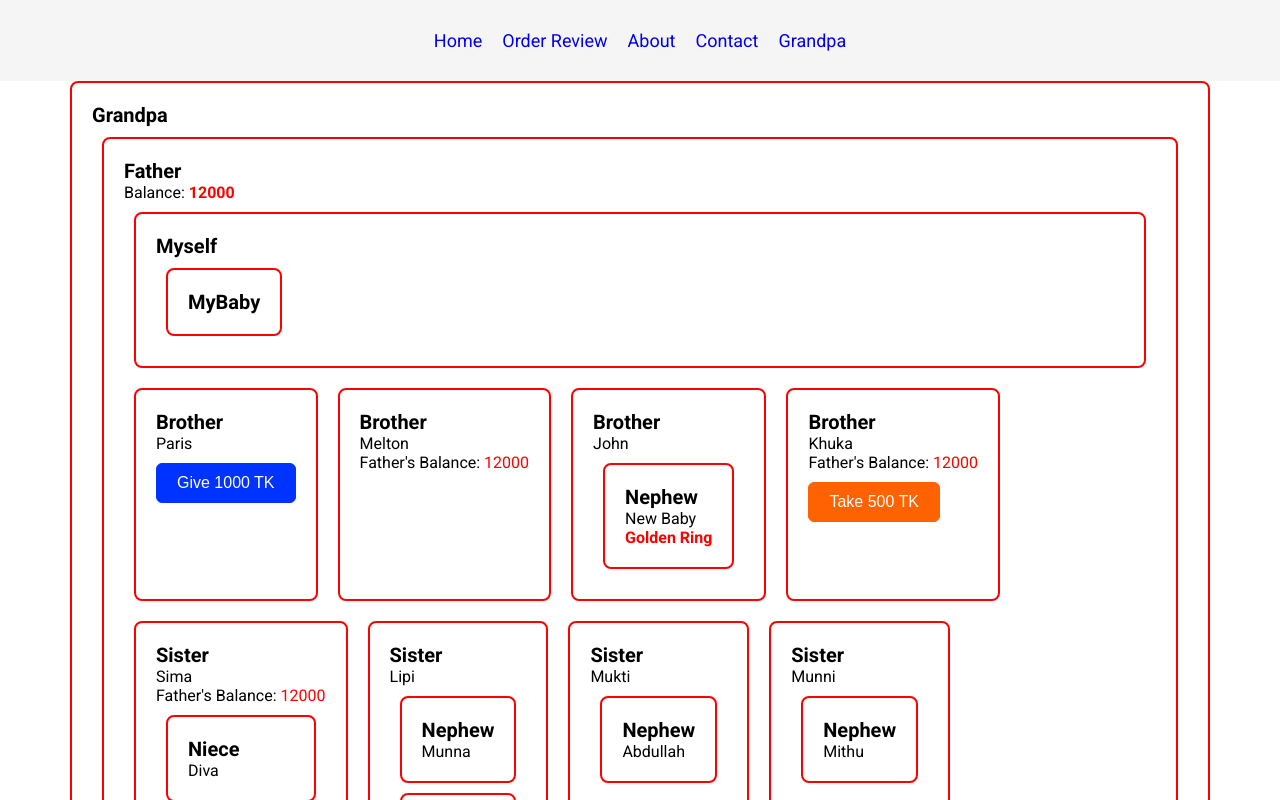
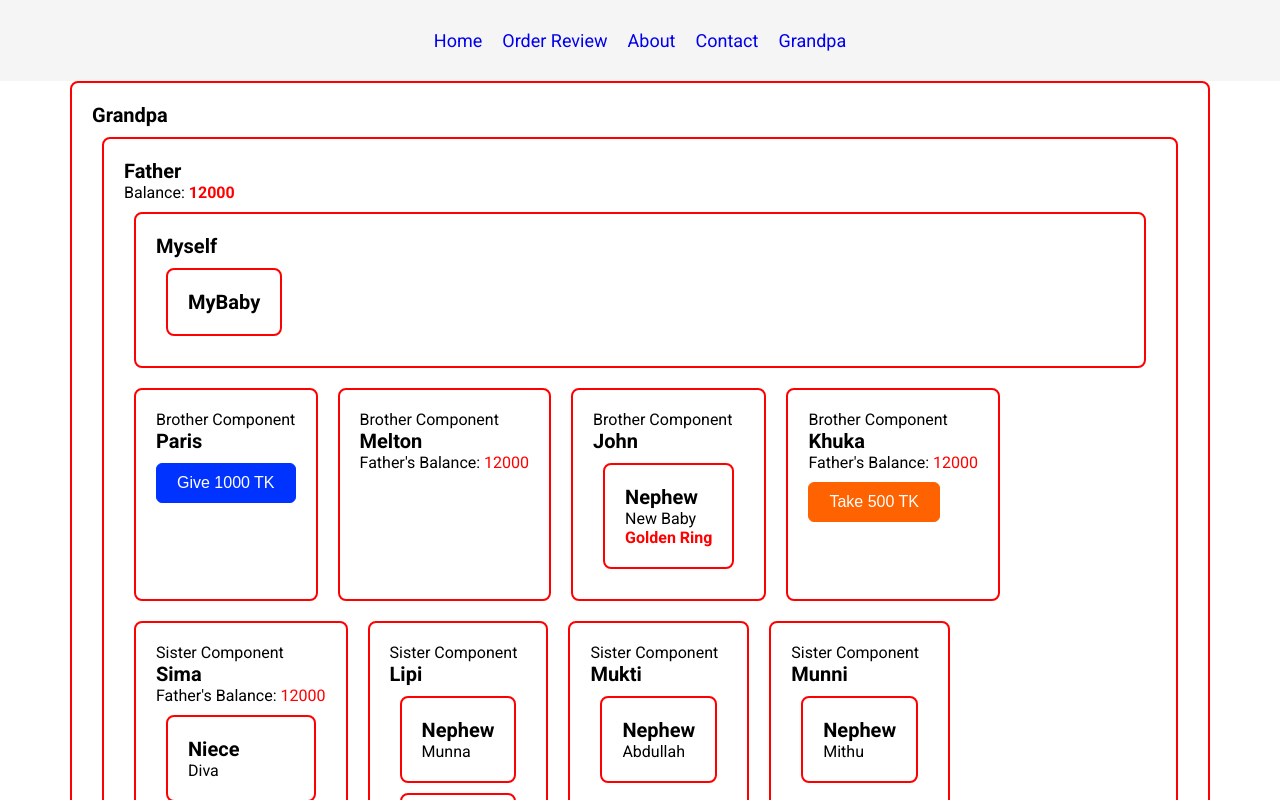
Before and after one commit to naimurcse/react-tshirt-shop, a React (Vite) app: page /grandpa in a window 1280 px wide. Shown: the top 800 px of the page. Built offline with nearby package versions, Linux system fonts and the light colour scheme.

Commit message:
Style updated for Brother and Sister components

```diff
--- a/src/component/Brother/Brother.jsx
+++ b/src/component/Brother/Brother.jsx
@@ -7,8 +7,8 @@ const Brother = ({ children }) => {
 
    return (
       <div className="area">
-         <h3>Brother</h3>
-         <p>{children}</p>
+         <p>Brother Component</p>
+         <h3>{children}</h3>
          {(children === "Khuka" || children === "Melton") && (
             <p>
                Father's Balance: <span className="text-red">{money}</span>{" "}
--- a/src/component/Sister/Sister.jsx
+++ b/src/component/Sister/Sister.jsx
@@ -7,8 +7,8 @@ const Sister = ({ children }) => {
    const [balance, setBalance] = useContext(MoneyContext);
    return (
       <div className="area">
-         <h3>Sister</h3>
-         <p>{children}</p>
+         <p>Sister Component</p>
+         <h3>{children}</h3>
          {(children === "Setu" || children === "Sima") && (
             <p>
                Father's Balance: <span className="text-red">{balance}</span>
```
